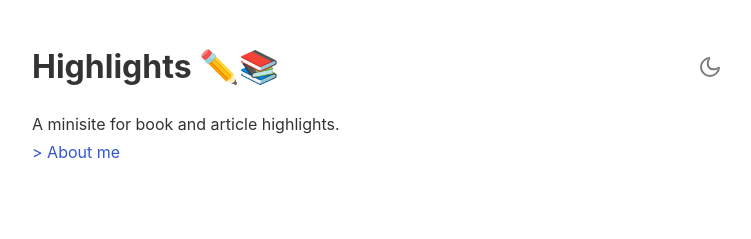
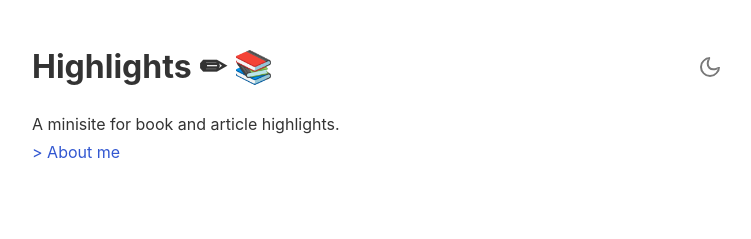
Before and after one commit to matteotagliatti/highlights, a Jekyll site: the page built from index.html, in a window 1280 px wide. Shown: the top 239 px of the page, without its empty margins (264-1015 px from the left). Built offline with Jekyll 4.4.1, drawn with Linux system fonts in a browser that asks for light colours; some of the changed lines change nothing that is shown.

Commit message:
emoji code

```diff
--- a/_config.yml
+++ b/_config.yml
@@ -1,4 +1,4 @@
-title: Highlights ✏️📚
+title: Highlights &#9999 &#128218
 description: A minisite for book and article highlights.
 
 github: https://github.com/matteotagliatti/highlights
--- a/index.html
+++ b/index.html
@@ -20,7 +20,7 @@
 
     <main>
         <div>
-            <h2>Books 📚</h2>
+            <h2>Books &#128218</h2>
             <ul>
                 {% for highlight in site.highlights %}
                 {% if highlight.type == "book" %}
@@ -31,7 +31,7 @@
         </div>
 
         <div>
-            <h2>Articles 📰</h2>
+            <h2>Articles &#128240</h2>
             <ul>
                 {% for highlight in site.highlights %}
                 {% if highlight.type == "article" %}
```
Also changed, not shown: 1 other file.
